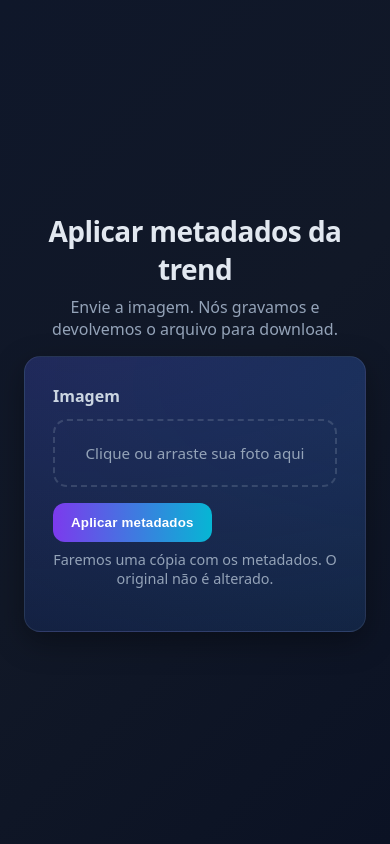
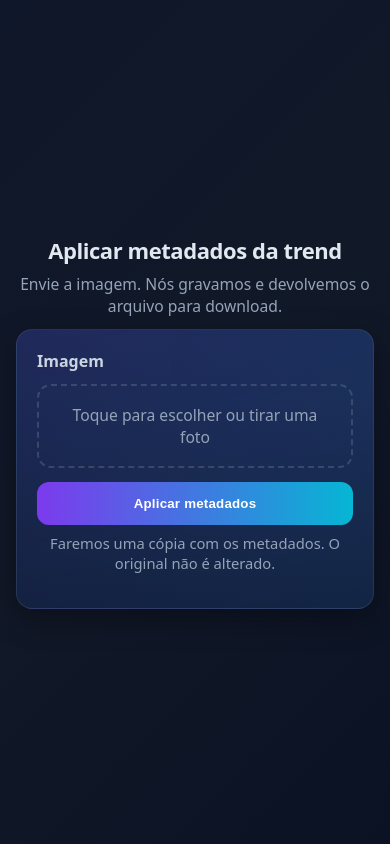
Before and after one commit to musicaslucrativa/trend, a Flask app: page / in a window 390 px wide. Run offline with Flask 3, Linux system fonts and the light colour scheme.

Commit message:
feat: melhorias mobile (MAX_CONTENT_LENGTH, filename seguro, +workers/timeout gunicorn, UX de upload)

```diff
--- a/app.py
+++ b/app.py
@@ -6,6 +6,7 @@ from pathlib import Path
 from typing import Dict, Any, List
 
 from flask import Flask, render_template, request, redirect, url_for, send_from_directory, flash
+from werkzeug.utils import secure_filename
 
 # Base directories
 PROJECT_ROOT = Path(__file__).resolve().parent
@@ -19,6 +20,8 @@ for d in [UPLOAD_DIR, PROCESSED_DIR, TEMPLATES_DIR]:
 
 app = Flask(__name__, template_folder=str(TEMPLATES_DIR))
 app.secret_key = os.environ.get('SECRET_KEY', 'dev-secret')
+# Allow up to 32 MB per upload (adjust if needed)
+app.config['MAX_CONTENT_LENGTH'] = int(os.environ.get('MAX_UPLOAD_MB', '32')) * 1024 * 1024
 
 # Metadata for the trend
 TREND_META: Dict[str, Any] = {
@@ -146,7 +149,9 @@ def upload():
 		flash('Arquivo inválido')
 		return redirect(url_for('index'))
 
-	upload_path = UPLOAD_DIR / file.filename
+	# Sanitize filename for safe filesystem writes
+	filename = secure_filename(file.filename)
+	upload_path = UPLOAD_DIR / filename
 	file.save(str(upload_path))
 
 	processed_name = f"{upload_path.stem}-with-metadata{upload_path.suffix or '.heic'}"
--- a/templates/index.html
+++ b/templates/index.html
@@ -2,27 +2,27 @@
 <html lang="pt-br">
 <head>
 	<meta charset="utf-8">
-	<meta name="viewport" content="width=device-width, initial-scale=1">
+	<meta name="viewport" content="width=device-width, initial-scale=1, viewport-fit=cover">
 	<title>Adicionar Metadados</title>
 	<style>
 		:root { --bg:#0f172a; --card:#0b1224; --muted:#94a3b8; --text:#e2e8f0; --accent:#7c3aed; --accent2:#06b6d4; }
 		* { box-sizing: border-box; }
 		html,body { height: 100%; }
-		body { margin: 0; font-family: ui-sans-serif, system-ui, -apple-system, Segoe UI, Roboto, Helvetica, Arial, "Apple Color Emoji", "Segoe UI Emoji"; background: linear-gradient(135deg, #0f172a 0%, #111827 50%, #0b1224 100%); color: var(--text); display: grid; place-items: center; padding: 24px; }
-		.container { width: 100%; max-width: 720px; }
-		.header { text-align: center; margin-bottom: 16px; }
-		.header h1 { margin: 0; font-size: 28px; font-weight: 700; letter-spacing: -0.02em; }
-		.header p { margin: 8px 0 0; color: var(--muted); }
-		.card { background: radial-gradient(1200px 500px at 20% -10%, rgba(124,58,237,.20), transparent), radial-gradient(1200px 600px at 120% 10%, rgba(6,182,212,.18), transparent), var(--card); border: 1px solid rgba(148,163,184,.15); border-radius: 16px; padding: 28px; box-shadow: 0 10px 30px rgba(0,0,0,.35); }
+		body { margin: 0; font-family: ui-sans-serif, system-ui, -apple-system, Segoe UI, Roboto, Helvetica, Arial, "Apple Color Emoji", "Segoe UI Emoji"; background: linear-gradient(135deg, #0f172a 0%, #111827 50%, #0b1224 100%); color: var(--text); display: grid; place-items: center; padding: 16px; }
+		.container { width: 100%; max-width: 680px; }
+		.header { text-align: center; margin-bottom: 12px; }
+		.header h1 { margin: 0; font-size: clamp(22px, 5vw, 28px); font-weight: 700; letter-spacing: -0.02em; }
+		.header p { margin: 8px 0 0; color: var(--muted); font-size: 0.98rem; }
+		.card { background: radial-gradient(1200px 500px at 20% -10%, rgba(124,58,237,.20), transparent), radial-gradient(1200px 600px at 120% 10%, rgba(6,182,212,.18), transparent), var(--card); border: 1px solid rgba(148,163,184,.15); border-radius: 16px; padding: 20px; box-shadow: 0 10px 30px rgba(0,0,0,.35); }
 		.input-row { display: grid; gap: 12px; }
 		label { font-weight: 600; color: #cbd5e1; }
-		.file { position: relative; border: 2px dashed rgba(148,163,184,.25); border-radius: 14px; padding: 22px; text-align: center; transition: .2s border-color; }
+		.file { position: relative; border: 2px dashed rgba(148,163,184,.25); border-radius: 14px; padding: 18px; text-align: center; transition: .2s border-color; }
 		.file:hover { border-color: rgba(124,58,237,.55); }
 		.file input[type=file] { width: 100%; opacity: 0; position: absolute; inset: 0; cursor: pointer; }
-		.file .hint { color: var(--muted); font-size: 0.95rem; }
-		button { margin-top: 16px; background: linear-gradient(90deg, var(--accent), var(--accent2)); color: #fff; padding: 12px 18px; border: 0; border-radius: 12px; cursor: pointer; font-weight: 700; letter-spacing: .2px; }
+		.file .hint { color: var(--muted); font-size: 0.98rem; }
+		button { margin-top: 14px; background: linear-gradient(90deg, var(--accent), var(--accent2)); color: #fff; padding: 14px 18px; border: 0; border-radius: 12px; cursor: pointer; font-weight: 700; letter-spacing: .2px; width: 100%; }
 		button:hover { filter: brightness(1.05); }
-		.note { color: var(--muted); font-size: 0.9rem; margin-top: 8px; text-align: center; }
+		.note { color: var(--muted); font-size: 0.92rem; margin-top: 8px; text-align: center; }
 		.alert { color: #fecaca; background: rgba(239,68,68,.08); border: 1px solid rgba(239,68,68,.25); padding: 10px 12px; border-radius: 10px; margin-bottom: 12px; }
 	</style>
 </head>
@@ -42,8 +42,8 @@
 				<div class="input-row">
 					<label for="image">Imagem</label>
 					<div class="file">
-						<input id="image" name="image" type="file" accept="image/*" required />
-						<div class="hint">Clique ou arraste sua foto aqui</div>
+						<input id="image" name="image" type="file" accept="image/*,image/heic" capture="environment" required />
+						<div class="hint">Toque para escolher ou tirar uma foto</div>
 					</div>
 				</div>
 				<button type="submit">Aplicar metadados</button>
```
Also changed, not shown: 1 other file.
